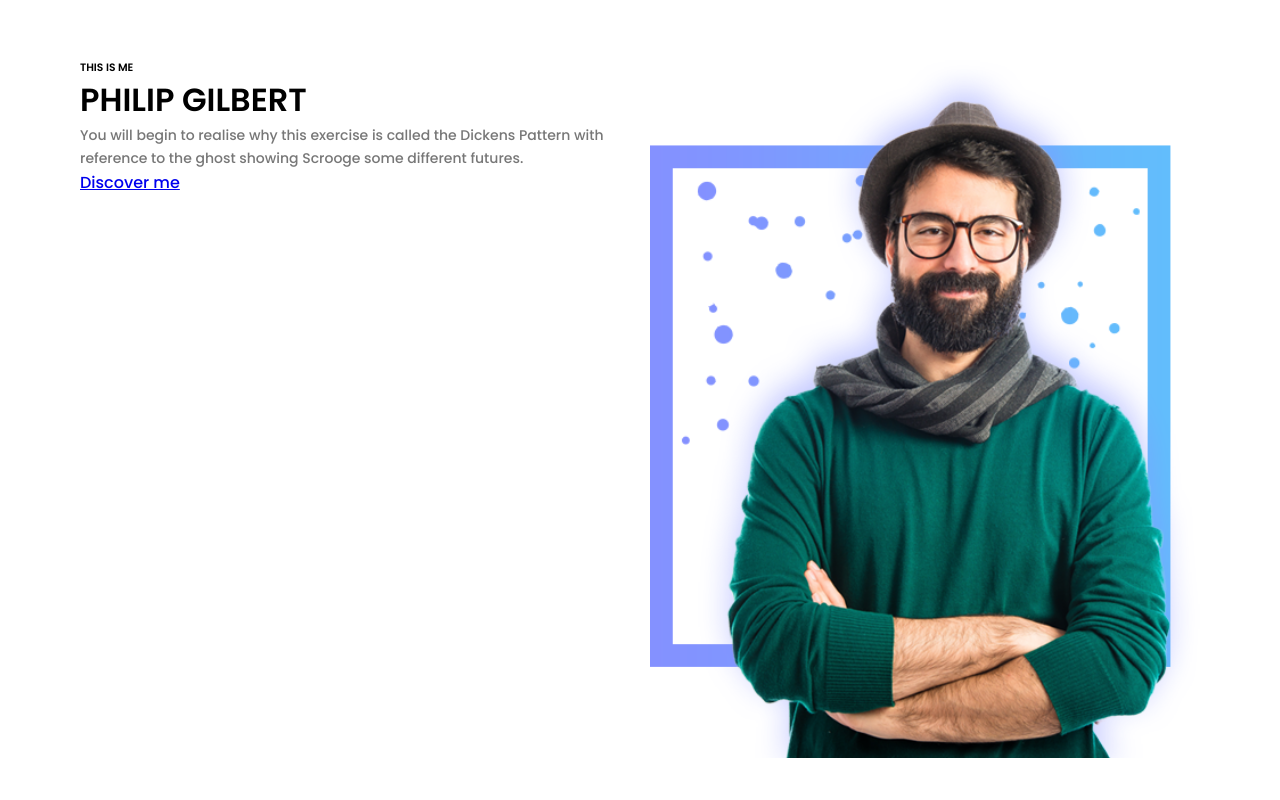
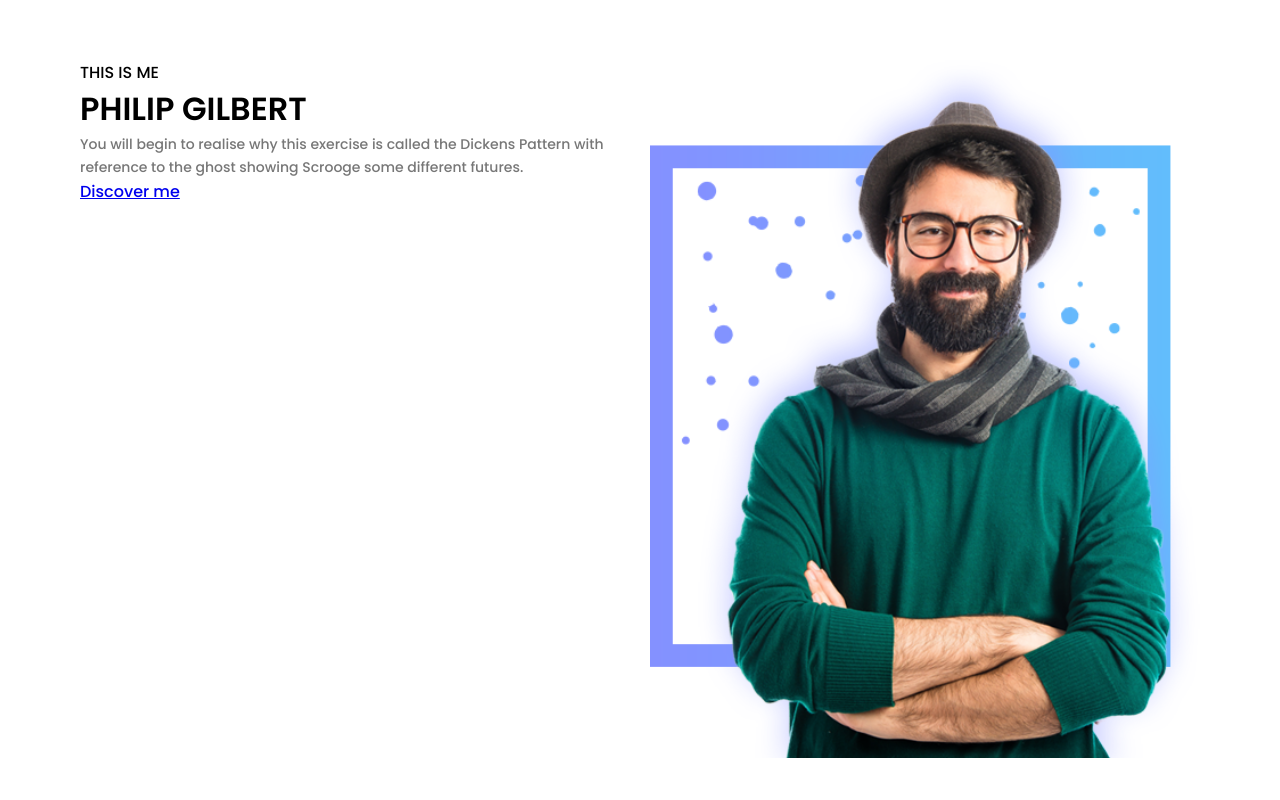
Before and after one commit to front-end-by-rimantas/32-grupe-portfolio-personal, a website: page index.html in a window 1280 px wide. Shown: the top 800 px of the page. Drawn offline with Linux system fonts and the light colour scheme.

Commit message:
h6 to p change

```diff
--- a/index.html
+++ b/index.html
@@ -25,7 +25,7 @@
     <div class="container">
         <div class="row">
             <div class="col-12 col-sm-6">
-                <h6 class="uppercase">This is me</h6>
+                <p class="uppercase">This is me</p>
                 <h1 class="uppercase">Philip Gilbert</h1>
                 <p class="main-text">You will begin to realise why this exercise is called the Dickens Pattern with reference to the ghost showing Scrooge some different futures.</p>
                 <a href="#">Discover me</a>
```
